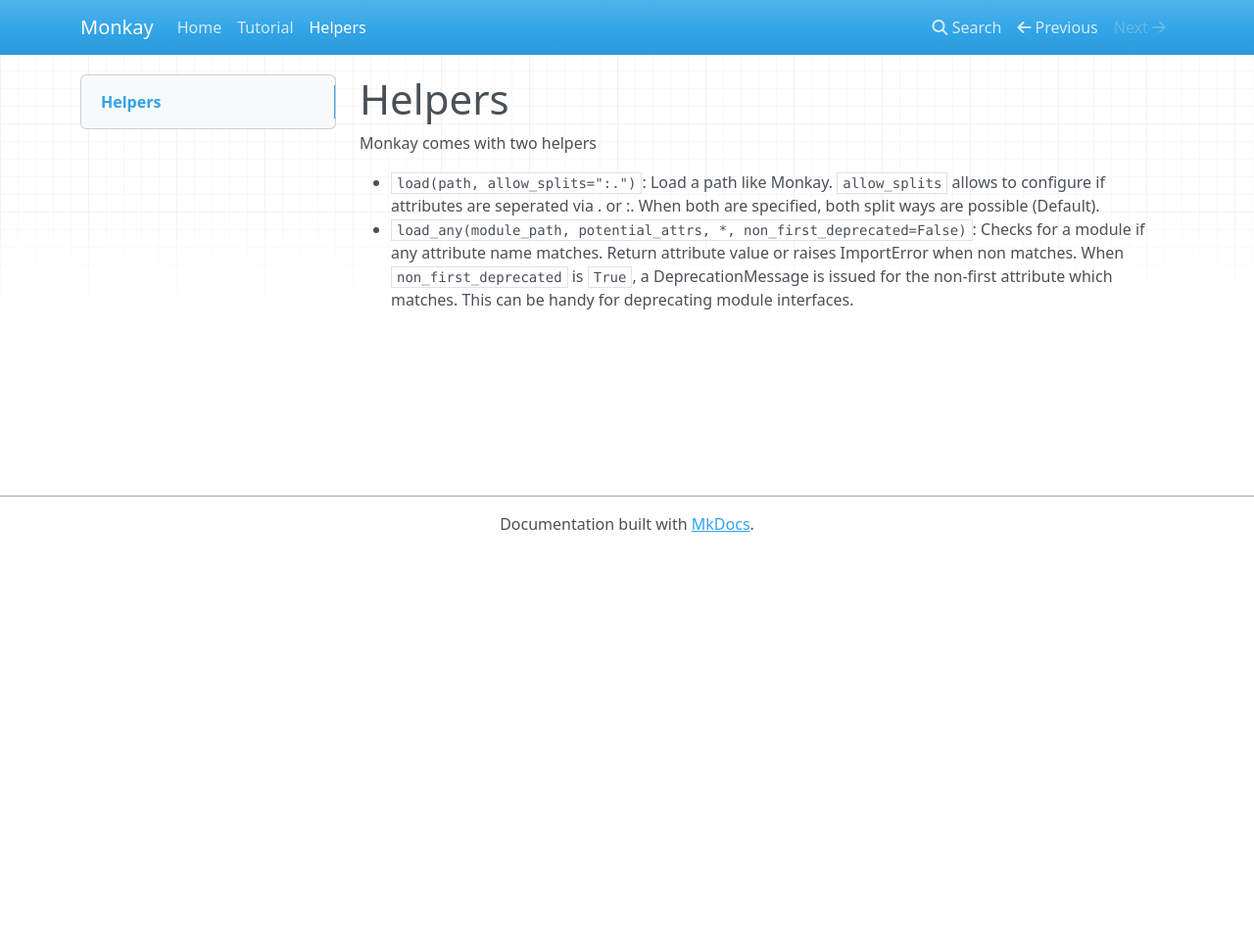
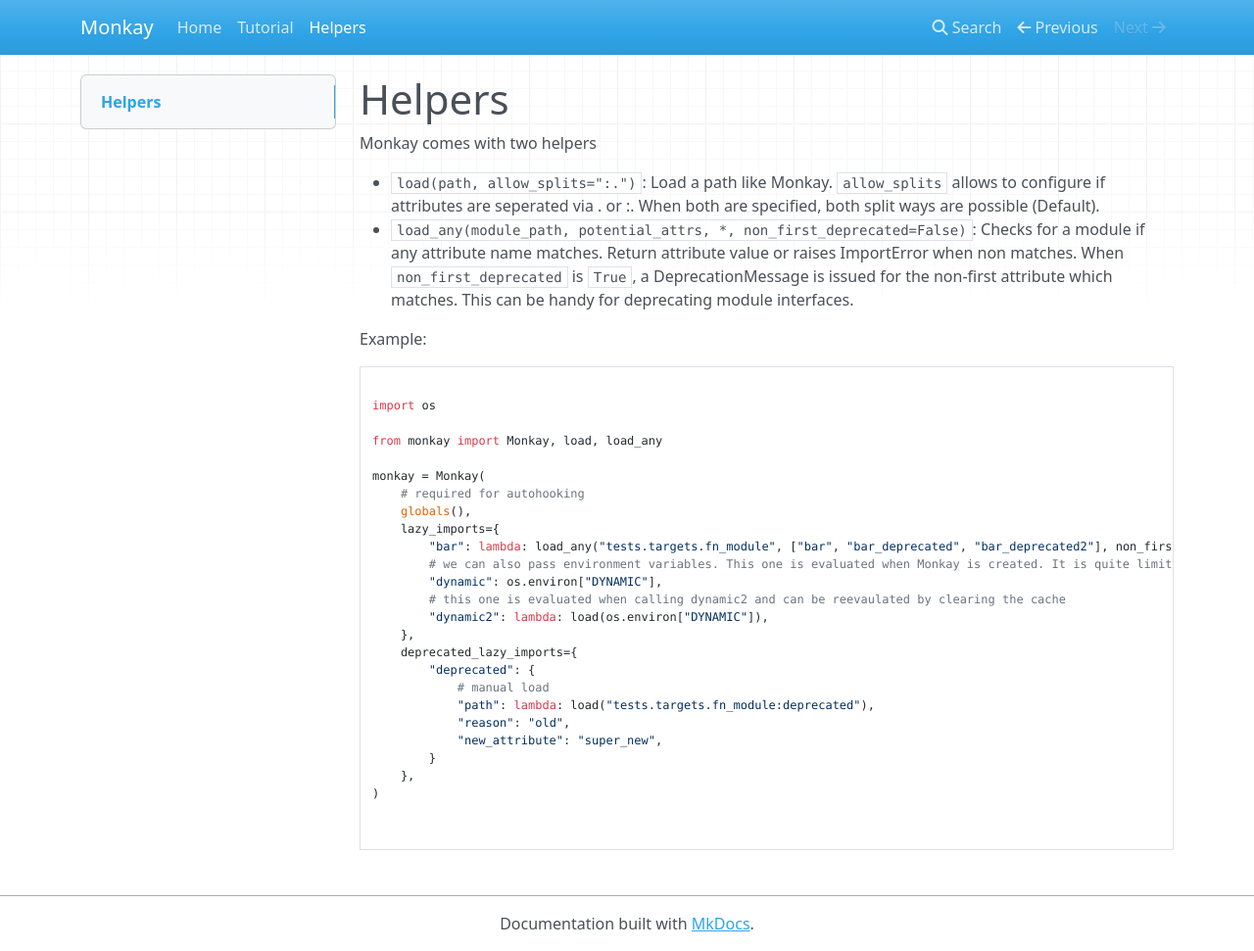
Before and after one commit to dymmond/monkay, an MkDocs documentation site: the page built from docs/helpers.md, in a window 1280 px wide and 971 px high. Shown: the whole window at 98% size. Built offline with MkDocs 1.6.1, drawn with Linux system fonts in a browser that asks for light colours; nearby versions of some CDN libraries.

Commit message:
Cache controls and dynamic loaders (#1)
Changes:

- update tutorial and docs
- allow cache control
- allow providing own loaders
- bump version
- fix docs build on PRs

````diff
--- a/docs/helpers.md
+++ b/docs/helpers.md
@@ -7,3 +7,35 @@
   When both are specified, both split ways are possible (Default).
 - `load_any(module_path, potential_attrs, *, non_first_deprecated=False)`: Checks for a module if any attribute name matches. Return attribute value or raises ImportError when non matches.
   When `non_first_deprecated` is `True`, a DeprecationMessage is issued for the non-first attribute which matches. This can be handy for deprecating module interfaces.
+
+
+Example:
+
+``` python
+
+import os
+
+from monkay import Monkay, load, load_any
+
+monkay = Monkay(
+    # required for autohooking
+    globals(),
+    lazy_imports={
+        "bar": lambda: load_any("tests.targets.fn_module", ["bar", "bar_deprecated", "bar_deprecated2"], non_first_deprecated=True),
+        # we can also pass environment variables. This one is evaluated when Monkay is created. It is quite limited.
+        "dynamic": os.environ["DYNAMIC"],
+        # this one is evaluated when calling dynamic2 and can be reevaulated by clearing the cache
+        "dynamic2": lambda: load(os.environ["DYNAMIC"]),
+    },
+    deprecated_lazy_imports={
+        "deprecated": {
+            # manual load
+            "path": lambda: load("tests.targets.fn_module:deprecated"),
+            "reason": "old",
+            "new_attribute": "super_new",
+        }
+    },
+)
+
+
+```
--- a/monkay/__about__.py
+++ b/monkay/__about__.py
@@ -1,4 +1,4 @@
 # SPDX-FileCopyrightText: 2024-present alex <devkral@web.de>
 #
 # SPDX-License-Identifier: MIT
-__version__ = "0.0.2"
+__version__ = "0.0.3"
````
Also changed, not shown: docs/release-notes.md (+10 -0 lines), docs/tutorial.md (+48 -21 lines), 4 other files.
